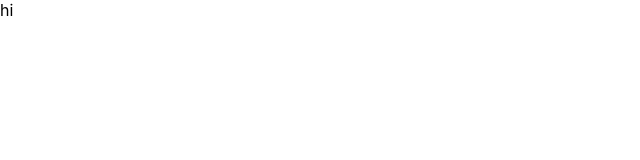
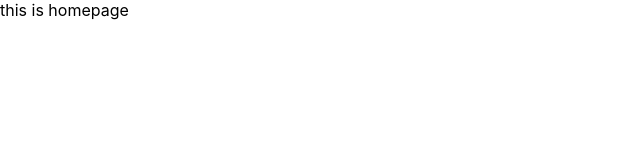
Before and after one commit to Mr-man7352/box-office, a React (Create React App) app: page / in a window 1280 px wide. Shown: the top 160 px of the page, without its empty margins (0-640 px from the left). Built offline with nearby package versions, Linux system fonts and the light colour scheme.

Commit message:
added route

```diff
--- a/package.json
+++ b/package.json
@@ -8,6 +8,8 @@
     "@testing-library/user-event": "^12.8.3",
     "react": "^17.0.2",
     "react-dom": "^17.0.2",
+    "react-router": "^5.2.0",
+    "react-router-dom": "^5.2.0",
     "react-scripts": "4.0.3",
     "web-vitals": "^0.2.4",
     "workbox-background-sync": "^5.1.4",
--- a/src/App.js
+++ b/src/App.js
@@ -1,7 +1,20 @@
-import React from "react";
+import React from 'react';
+import { Switch, Route } from 'react-router-dom';
 
 function App() {
-  return <div className="App">hi</div>;
+  return (
+    <Switch>
+      <Route exact path="/">
+        this is homepage
+      </Route>
+
+      <Route exact path="/starred">
+        this is starred
+      </Route>
+
+      <Route>Page not found</Route>
+    </Switch>
+  );
 }
 
 export default App;
--- a/src/index.js
+++ b/src/index.js
@@ -1,15 +1,18 @@
-import React from "react";
-import ReactDOM from "react-dom";
-import "./index.css";
-import App from "./App";
-import * as serviceWorkerRegistration from "./serviceWorkerRegistration";
-import reportWebVitals from "./reportWebVitals";
+import React from 'react';
+import ReactDOM from 'react-dom';
+import { BrowserRouter } from 'react-router-dom';
+import './index.css';
+import App from './App';
+import * as serviceWorkerRegistration from './serviceWorkerRegistration';
+import reportWebVitals from './reportWebVitals';
 
 ReactDOM.render(
   // <React.StrictMode>
-  <App />,
+  <BrowserRouter>
+    <App />
+  </BrowserRouter>,
   // </React.StrictMode>,
-  document.getElementById("root")
+  document.getElementById('root')
 );
 
 // If you want your app to work offline and load faster, you can change
```
Also changed, not shown: 1 other file (tests, documents, lock files or other folders).
